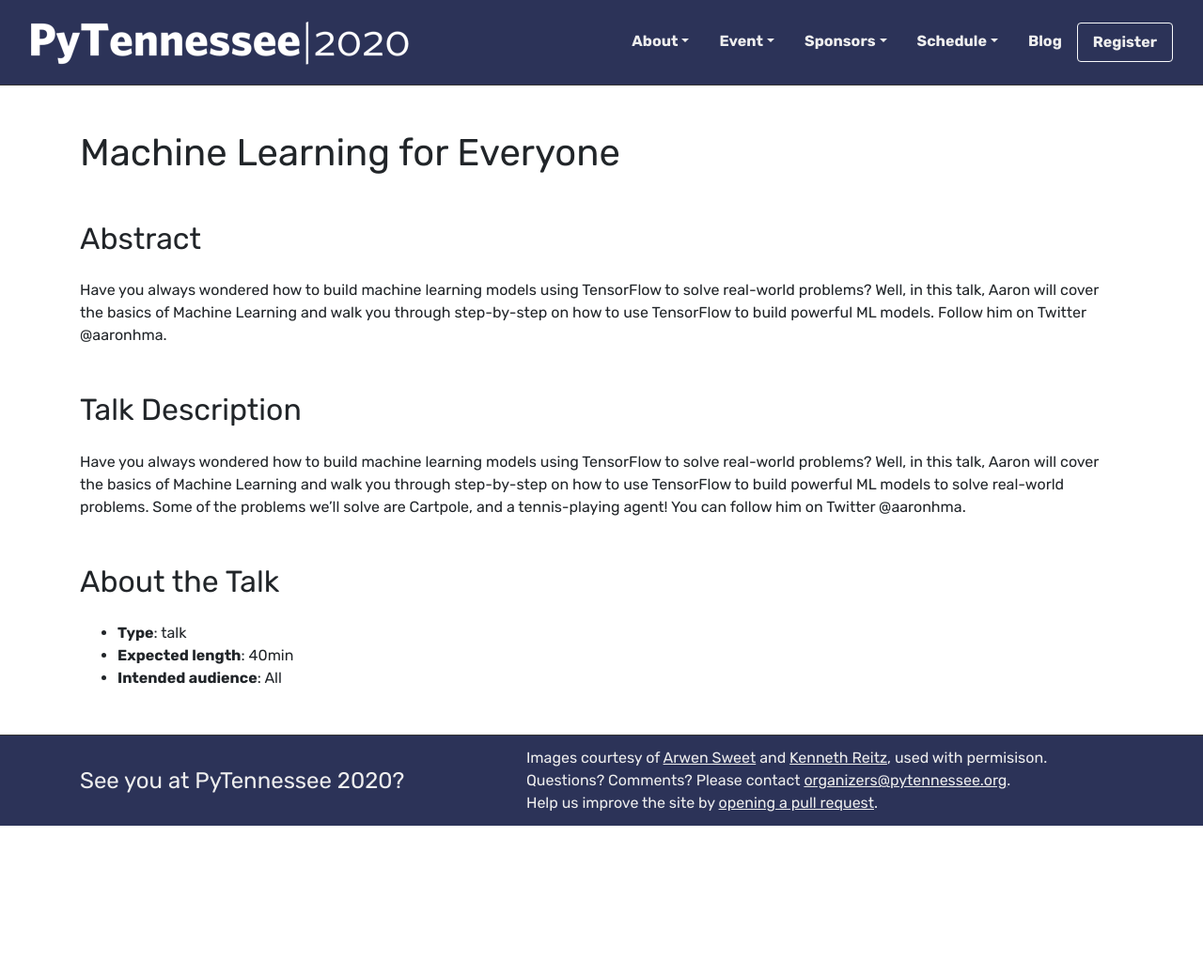
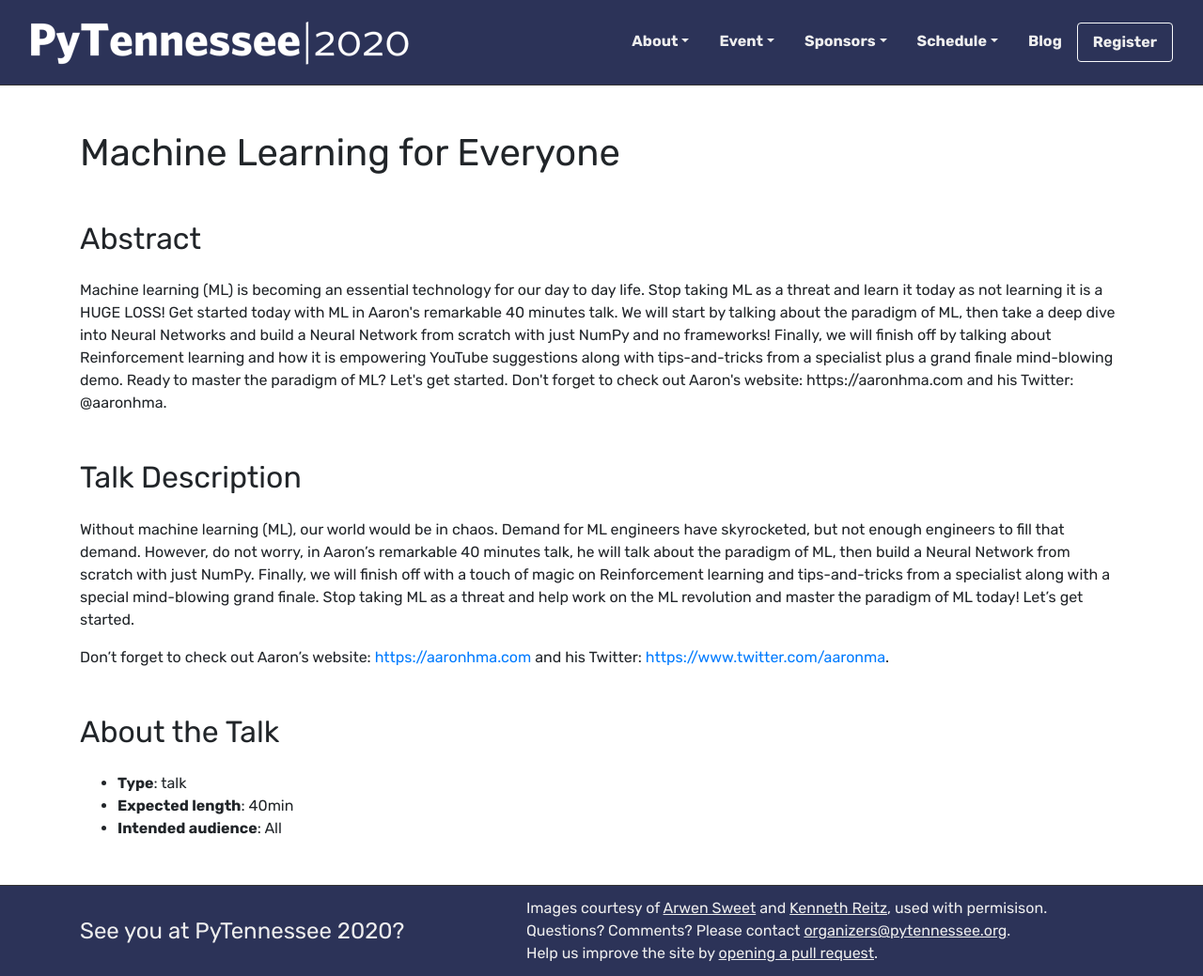
Before and after one commit to pytennessee/pytn-2020, a Jekyll site: the page built from _talks/machine-learning-for-everyone.md, in a window 1280 px wide. Shown: the whole page at 94% size. Built offline with Jekyll 4.4.1, drawn with Linux system fonts in a browser that asks for light colours; before the commit the page ends 900 px from its top, so only the background shows below that.

Commit message:
Update talk description

```diff
--- a/_talks/machine-learning-for-everyone.md
+++ b/_talks/machine-learning-for-everyone.md
@@ -4,7 +4,7 @@ layout: talk
 body_class: talk
 permalink: "talks/machine-learning-for-everyone"
 about:
-abstract: "Have you always wondered how to build machine learning models using TensorFlow to solve real-world problems? Well, in this talk, Aaron will cover the basics of Machine Learning and walk you through step-by-step on how to use TensorFlow to build powerful ML models. Follow him on Twitter @aaronhma."
+abstract: "Machine learning (ML) is becoming an essential technology for our day to day life. Stop taking ML as a threat and learn it today as not learning it is a HUGE LOSS! Get started today with ML in Aaron's remarkable 40 minutes talk. We will start by talking about the paradigm of ML, then take a deep dive into Neural Networks and build a Neural Network from scratch with just NumPy and no frameworks! Finally, we will finish off by talking about Reinforcement learning and how it is empowering YouTube suggestions along with tips-and-tricks from a specialist plus a grand finale mind-blowing demo. Ready to master the paradigm of ML? Let's get started. Don't forget to check out Aaron's website: https://aaronhma.com and his Twitter: @aaronhma."
 type: talk
 expected_length: 40min
 intended_audience: All
@@ -12,4 +12,11 @@ speakers: Aaron Ma
 ---
 
 ## Talk Description
-Have you always wondered how to build machine learning models using TensorFlow to solve real-world problems? Well, in this talk, Aaron will cover the basics of Machine Learning and walk you through step-by-step on how to use TensorFlow to build powerful ML models to solve real-world problems. Some of the problems we'll solve are Cartpole, and a tennis-playing agent! You can follow him on Twitter @aaronhma.
+Without machine learning (ML), our world would be in chaos.
+Demand for ML engineers have skyrocketed, but not enough engineers to fill that demand.
+However, do not worry, in Aaron's remarkable 40 minutes talk, he will talk about the paradigm of ML, then build a Neural Network from scratch with just NumPy.
+Finally, we will finish off with a touch of magic on Reinforcement learning and tips-and-tricks from a specialist along with a special mind-blowing grand finale.
+Stop taking ML as a threat and help work on the ML revolution and master the paradigm of ML today!
+Let's get started.
+
+Don't forget to check out Aaron's website: [https://aaronhma.com](https://aaronhma.com) and his Twitter: [https://www.twitter.com/aaronma](@aaronhma).
```
